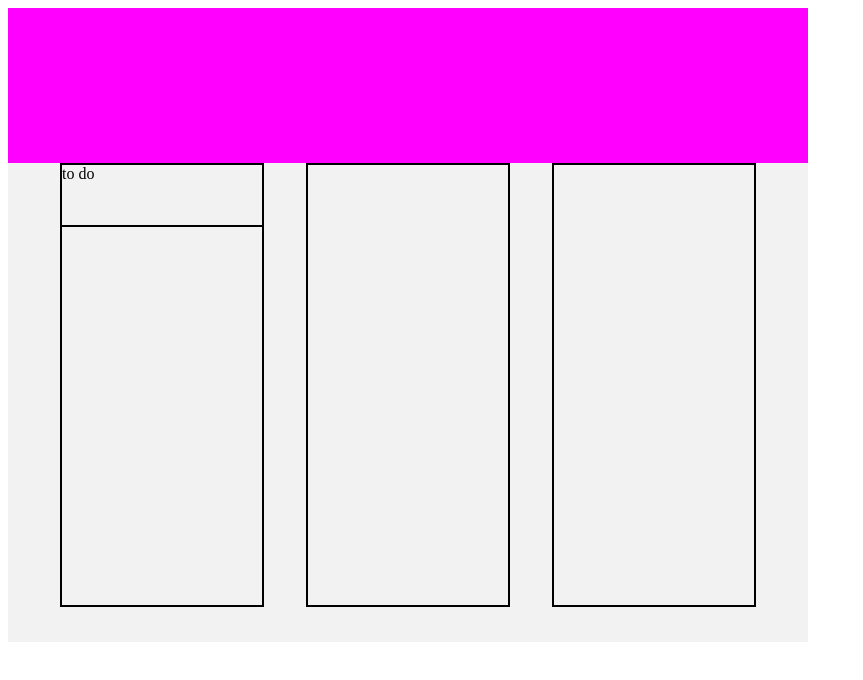
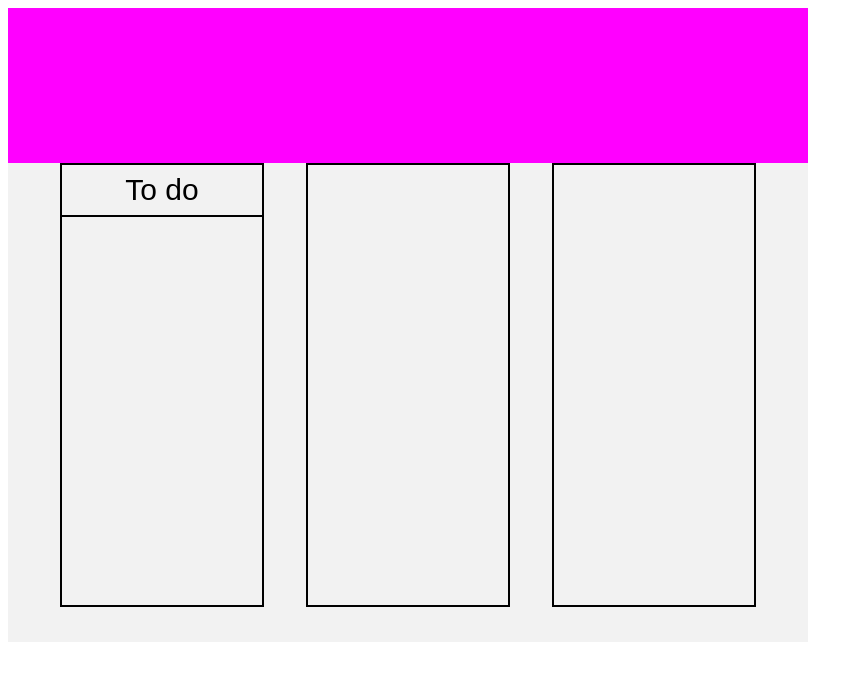
Before and after one commit to nattsnb/ja-to-do-list, a plain HTML site: page index.html in a window 1280 px wide. Shown: the whole page, without its empty margins (0-863 px from the left). Drawn offline with Linux system fonts and the light colour scheme.

Commit message:
finished styling column title div

```diff
--- a/index.html
+++ b/index.html
@@ -8,12 +8,14 @@
   <link href="style.css" rel="stylesheet" type="text/css" />
 </head>
 
-<body>
+<body id="general-fonts">
 <div id="general-wrapper">
   <div id="input-section"></div>
   <div id="column-section">
     <div id="to-do-column" class="column">
-      <div class="column-title">to do</div>
+      <div class="column-title-box">
+        <div class="column-title">to do</div>
+      </div>
       <div class="column-content">
         <div class="task-wrapper">
           <div class="task-name"></div>
--- a/style.css
+++ b/style.css
@@ -1,3 +1,7 @@
+#general-fonts {
+    font-family: Arial, sans-serif;
+}
+
 #general-wrapper {
     width: 800px;
     height: 634px;
@@ -18,14 +22,24 @@
 .column {
     width: 200px;
     height: 440px;
-    border: solid;
-    border-width: 2px;
+    border: 2px solid;
     display: flex;
     flex-direction: column;
 }
 
+.column-title-box {
+    height: 50px;
+    border-bottom: solid 2px;
+    display: flex;
+    flex-direction: column;
+    justify-content: center;
+}
+
 .column-title {
-    height: 60px;
-    border-bottom: solid;
-    border-width: 2px;
+    font-size: 30px;
+    text-align: center;
 }
+
+.column-title:first-letter {
+    text-transform: uppercase;
+}
```
